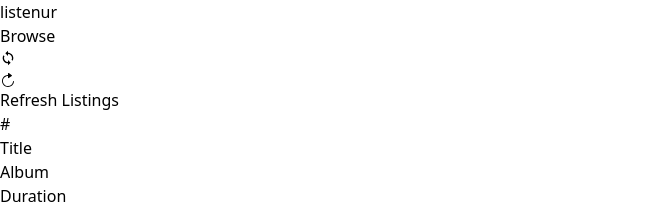
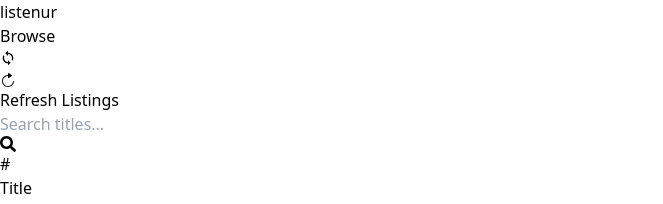
Before and after one commit to QuinnJohnsonCode/listenur-next, a Next.js app in the folder listenur/: page /player in a window 1280 px wide. Shown: the top 204 px of the page, without its empty margins (0-663 px from the left). Built offline with nearby package versions, Linux system fonts and the light colour scheme; no server answers; the database is empty.

Commit message:
Add search bar and searching to api

```diff
--- a/listenur/src/app/api/songs/route.ts
+++ b/listenur/src/app/api/songs/route.ts
@@ -10,21 +10,19 @@
   const limit = searchParams.get("limit") || "20";
   const filter = searchParams.get("filter") || "none";
   const order = searchParams.get("order") || "asc";
+  const searchText = searchParams.get("search") || "";
 
   try {
     await connectToDb();
 
     const sortOrder = order === "asc" ? 1 : -1;
-
-    // const songs = await Song.find(query)
-    //   .populate("artist", "name")
-    //   .populate("album")
-    //   .populate("genre", "name")
-    //   .sort({ title: -1, _id: 1 })
-    //   .skip(Number(offset))
-    //   .limit(Number(limit));
-
-    const query: any = filter !== "none" ? { [filter]: { $exists: true } } : {};
+    const query: any =
+      filter !== "none"
+        ? {
+            [filter]: { $exists: true },
+            title: { $regex: searchText, $options: "i" },
+          }
+        : { title: { $regex: searchText, $options: "i" } };
 
     let sort: { [key: string]: 1 | -1 } = {};
     if (filter === "duration") {
--- a/listenur/src/components/audioBrowser/songList/songList.tsx
+++ b/listenur/src/components/audioBrowser/songList/songList.tsx
@@ -10,6 +10,7 @@
 import { useInView } from "react-intersection-observer";
 import { useAudio } from "@/contexts/AudioProvider";
 import { IoIosRefresh } from "react-icons/io";
+import { FaSearch } from "react-icons/fa";
 
 const NUMBER_OF_SONGS_TO_FETCH = 20;
 
@@ -23,9 +24,14 @@
   // Decides how to filter songs
   const [filter, setFilter] = useState("none");
   const [order, setOrder] = useState("asc");
+  const [search, setSearch] = useState("");
   const [isLoading, setIsLoading] = useState(false);
   const [hitBottom, setHitBottom] = useState(false);
 
+  // Used to set the global current song state from the AudioProvider
+  const { setCurrentSong } = useAudio();
+
+  // Fetch songs and avoid loading race conditions and endless fetching
   const fetchMoreSongs = async (newOffset = offset) => {
     if (isLoading || hitBottom) return;
     setIsLoading(true);
@@ -34,10 +40,11 @@
       newOffset,
       NUMBER_OF_SONGS_TO_FETCH,
       filter,
-      order
+      order,
+      search
     );
 
-    if (apiSongs.length <= 0) {
+    if (apiSongs.length < NUMBER_OF_SONGS_TO_FETCH) {
       setHitBottom(true);
     }
 
@@ -47,6 +54,7 @@
     setIsLoading(false);
   };
 
+  // Return list to defaults and refetch
   const clearSongs = async () => {
     setIsLoading(true);
     setOffset(0);
@@ -57,18 +65,6 @@
 
     setIsLoading(false);
   };
-
-  useEffect(() => {
-    clearSongs();
-  }, [filter, order]);
-
-  useEffect(() => {
-    if (inView) {
-      fetchMoreSongs();
-    }
-  }, [inView]);
-
-  const { setCurrentSong } = useAudio();
 
   const handleFilterChange = (newFilter: string) => {
     if (filter === newFilter && order === "asc") {
@@ -81,15 +77,45 @@
     setFilter(newFilter);
   };
 
+  // Clear songs any time filter, order, or search changes
+  useEffect(() => {
+    clearSongs();
+  }, [filter, order, search]);
+
+  // Infinite scroll, if reference object (ref) is on the screen, fetch more songs
+  useEffect(() => {
+    if (inView) {
+      fetchMoreSongs();
+    }
+  }, [inView]);
+
   return (
     <div>
-      <div
-        onClick={() => handleFilterChange("none")}
-        className="flex items-center mb-1 gap-1 cursor-pointer hover:text-teal-600 transition-colors"
-      >
-        <IoIosRefresh />
-        <div>Refresh Listings</div>
+      <div className="flex justify-between mb-4">
+        {/* Refresh Button */}
+        <div
+          onClick={() => handleFilterChange("none")}
+          className="flex items-center gap-1 cursor-pointer hover:text-teal-600 transition-colors"
+        >
+          <IoIosRefresh />
+          <div>Refresh Listings</div>
+        </div>
+
+        {/* Search Field */}
+        <div className="flex justify-center items-center">
+          <div className="relative w-full max-w-md">
+            <input
+              type="text"
+              placeholder="Search titles..."
+              className="w-full py-2 pl-10 pr-4 text-white bg-gray-700 border border-teal-300 rounded-lg shadow-sm focus:outline-none focus:ring-2 focus:ring-teal-300 focus:border-transparent"
+              onChange={(event) => setSearch(event.target.value)}
+            />
+            <FaSearch className="absolute left-3 top-1/2 transform -translate-y-1/2 text-teal-300 w-5 h-5" />
+          </div>
+        </div>
       </div>
+
+      {/* Headings for the list */}
       <div className="grid grid-cols-[90px_2fr_2fr_80px] gap-4 px-5 text-gray-300 text-sm pb-2">
         <div>#</div>
         <div>
@@ -129,7 +155,8 @@
         </div>
       </div>
 
-      <ul className="max-h-[calc(100vh-22rem)] flex-1 overflow-y-auto space-y-2">
+      {/* Main list holding SongTab objects */}
+      <ul className="max-h-[calc(100vh-24rem)] flex-1 overflow-y-auto space-y-2">
         {songs.map((song: any) => {
           return (
             <SongTab
@@ -146,6 +173,8 @@
             />
           );
         })}
+
+        {/* Infinite scroll loading reference */}
         {!hitBottom && (
           <div
             ref={ref}
--- a/listenur/src/lib/actions/getSongs.ts
+++ b/listenur/src/lib/actions/getSongs.ts
@@ -1,10 +1,16 @@
 // https://medium.com/@ferlat.simon/infinite-scroll-with-nextjs-server-actions-a-simple-guide-76a894824cfd
 
-'use server';
+"use server";
 
-const getSongs = async (offset: number, limit: number, filter: string = "none", order: string = "asc") => {
+const getSongs = async (
+  offset: number,
+  limit: number,
+  filter: string = "none",
+  order: string = "asc",
+  search: string = ""
+) => {
   try {
-        const url = `http://localhost:3000/api/songs/?filter=${filter}&order=${order}&offset=${offset}&limit=${limit}`;
+    const url = `http://localhost:3000/api/songs/?filter=${filter}&order=${order}&offset=${offset}&limit=${limit}&search=${search}`;
     const response = await fetch(url);
     return response.json();
   } catch (error: unknown) {
```
Lines whose indentation alone changed are shown as unchanged.
